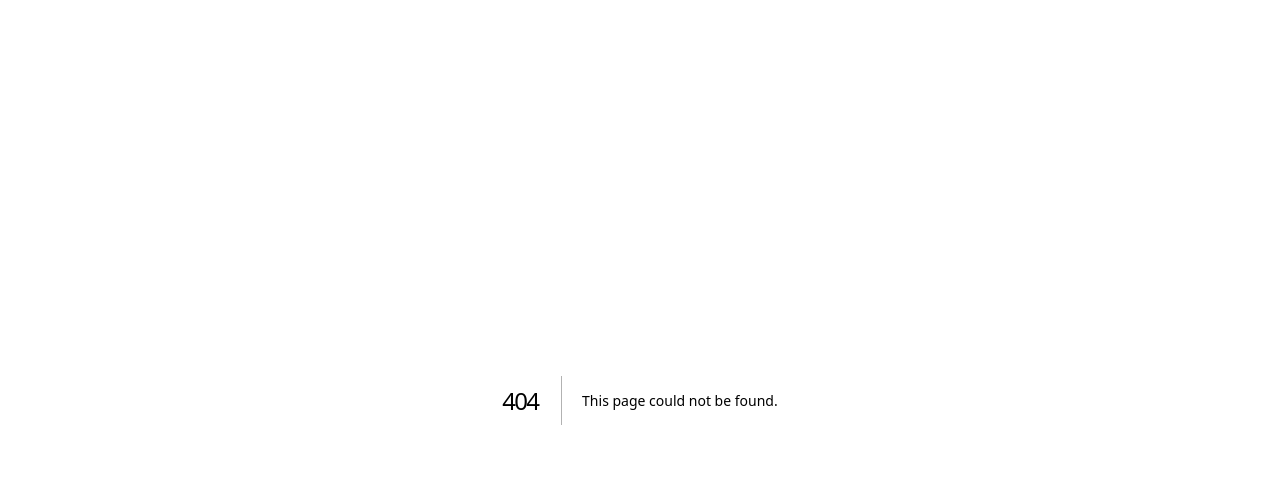
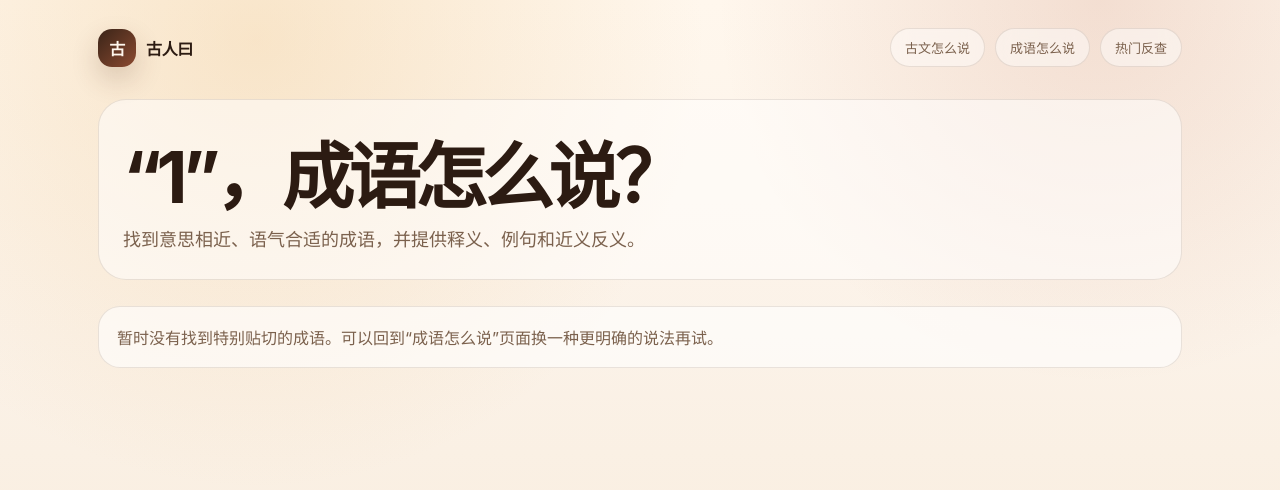
Before and after one commit to yandong2023/gu-ren-said, a Next.js app: page /chengyu/q/1 in a window 1280 px wide. Before the commit this address had no page. Shown: the top 490 px of the page. Built offline with nearby package versions, Linux system fonts and the light colour scheme.

Commit message:
Add Chengyu query page

```diff
--- /dev/null
+++ b/app/chengyu/q/[slug]/page.tsx
@@ -0,0 +1,89 @@
+import { chengyuHref, searchChengyu, slugToChengyuQuery } from "@/lib/chengyu";
+
+export const dynamic = "force-dynamic";
+
+type PageProps = {
+  params: Promise<{ slug: string }>;
+};
+
+async function getQuery(params: PageProps["params"]) {
+  const { slug } = await params;
+  return slugToChengyuQuery(slug);
+}
+
+export async function generateMetadata({ params }: PageProps) {
+  const query = await getQuery(params);
+  const result = searchChengyu(query, 1)[0];
+  const title = `${query}，成语怎么说？｜古人曰`;
+  const description = result
+    ? `“${query}”可以用成语“${result.idiom}”表达：${result.meaning}`
+    : `输入“${query}”，查找意思相近、语气合适、能正确使用的成语。`;
+
+  return {
+    title,
+    description,
+    alternates: { canonical: chengyuHref(query) },
+    openGraph: {
+      title,
+      description,
+      url: `https://gurensaid.com${chengyuHref(query)}`
+    },
+    twitter: {
+      card: "summary",
+      title,
+      description
+    }
+  };
+}
+
+export default async function ChengyuQueryPage({ params }: PageProps) {
+  const query = await getQuery(params);
+  const results = searchChengyu(query, 8);
+  const top = results[0];
+
+  return (
+    <main className="shell">
+      <nav className="nav" aria-label="主导航">
+        <a className="brand" href="/"><span className="brand-mark">古</span><span>古人曰</span></a>
+        <div className="nav-actions">
+          <a className="nav-pill" href="/">古文怎么说</a>
+          <a className="nav-pill" href="/chengyu">成语怎么说</a>
+          <a className="nav-pill" href="/hot">热门反查</a>
+        </div>
+      </nav>
+
+      <section className="query-hero">
+        <h1>“{query}”，成语怎么说？</h1>
+        <p>找到意思相近、语气合适的成语，并提供释义、例句和近义反义。</p>
+      </section>
+
+      {top ? (
+        <section aria-label="推荐成语">
+          <div className="section-title"><div><h2>推荐成语</h2><p>结果会说明为什么匹配，以及适合什么语气和场景。</p></div></div>
+          <div className="chengyu-results">
+            {results.map((result) => (
+              <article className="result-card chengyu-card" key={result.id}>
+                <div className="chengyu-card-main">
+                  <span className="card-kicker">成语怎么说</span>
+                  <div className="chengyu-query-line"><span className="knowledge-label">推荐成语</span><strong>{result.idiom}</strong><em>{result.pinyin}</em></div>
+                  <p className="chengyu-meaning"><span className="knowledge-label">意思</span>{result.meaning}</p>
+                  <div className="chengyu-meta"><span>{result.tone}</span>{result.scenes.slice(0, 4).map((scene) => <span key={scene}>{scene}</span>)}</div>
+                  <div className="match-reason"><strong>为什么匹配</strong><span>{result.reason}</span></div>
+                  <div className="chengyu-example"><span className="knowledge-label">例句</span>{result.example}</div>
+                  {result.source ? <div className="source-line"><span className="knowledge-label">出处</span>{result.source}</div> : null}
+                  <div className="chengyu-related">
+                    {result.synonyms.length > 0 ? <p><strong>近义：</strong>{result.synonyms.join(" / ")}</p> : null}
+                    {result.antonyms.length > 0 ? <p><strong>反义：</strong>{result.antonyms.join(" / ")}</p> : null}
+                  </div>
+                  {result.note ? <div className="chengyu-note">注意：{result.note}</div> : null}
+                </div>
+              </article>
+            ))}
+          </div>
+        </section>
+      ) : (
+        <div className="empty-state">暂时没有找到特别贴切的成语。可以回到“成语怎么说”页面换一种更明确的说法再试。</div>
+      )}
+    </main>
+  );
+}
```
